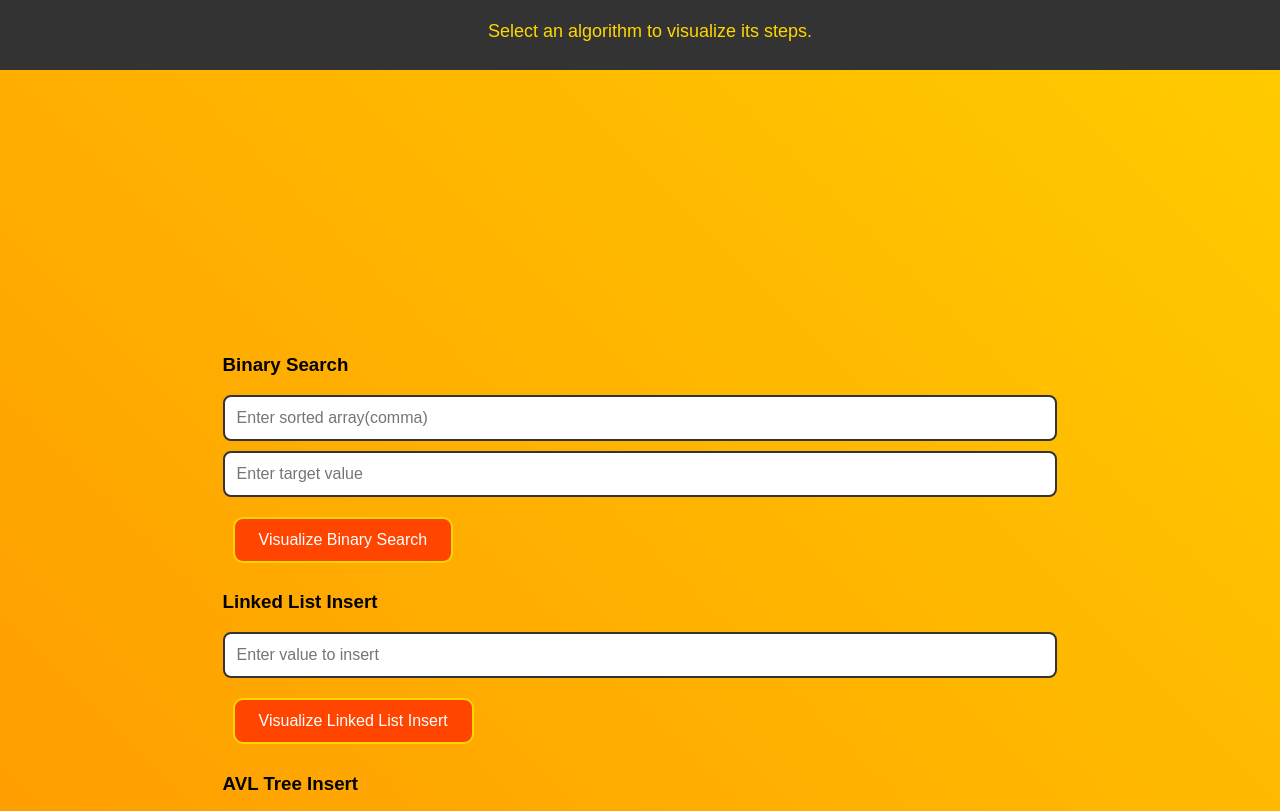
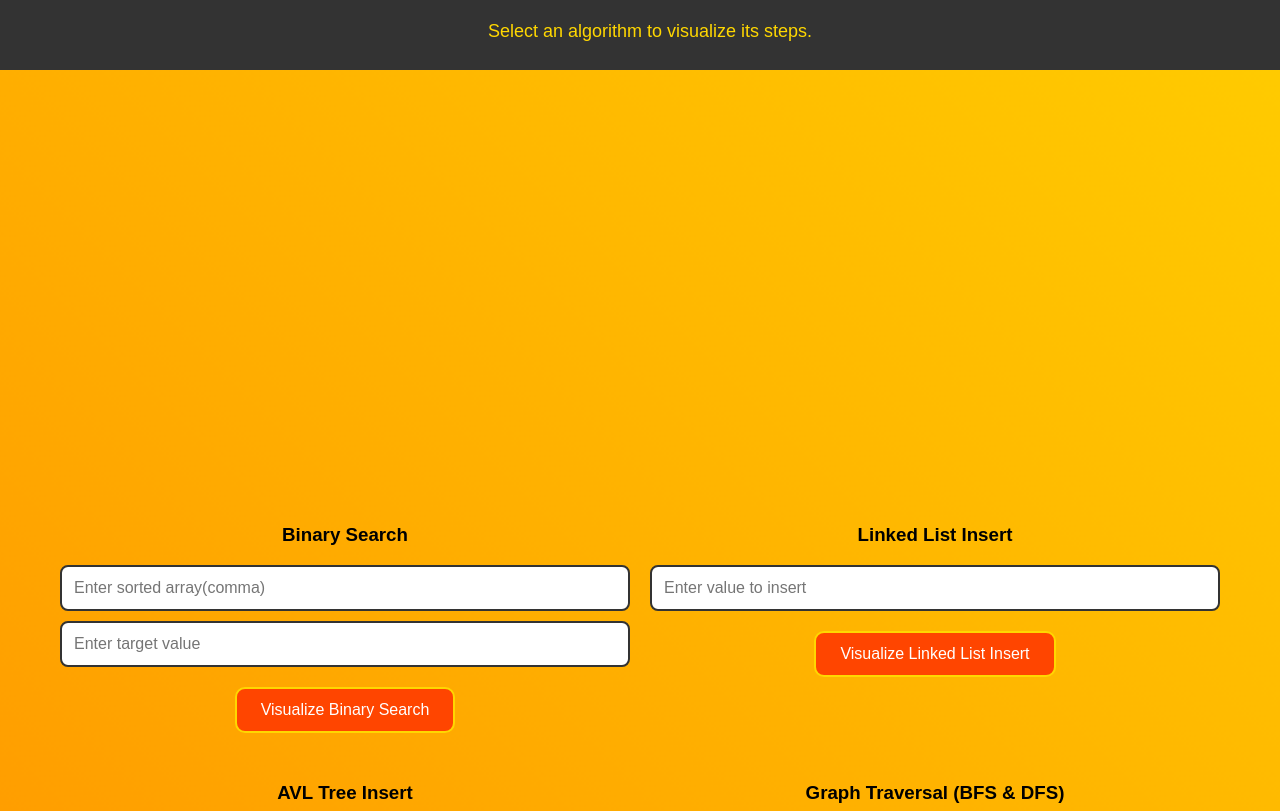
Before and after one commit to Kalyang66/AlgoVisul, a website: page public/index.html in a window 1280 px wide. Shown: the part 79-890 px from the top of the page. Drawn offline with Linux system fonts and the light colour scheme.

Commit message:
fixed css

```diff
--- a/public/index.html
+++ b/public/index.html
@@ -16,7 +16,7 @@
         </nav>
         <p>Select an algorithm to visualize its steps.</p>
     </header>
-    <section id=""controls>
+    <section id="controls">
 
         <div>
             <h3>Binary Search</h3>
```
